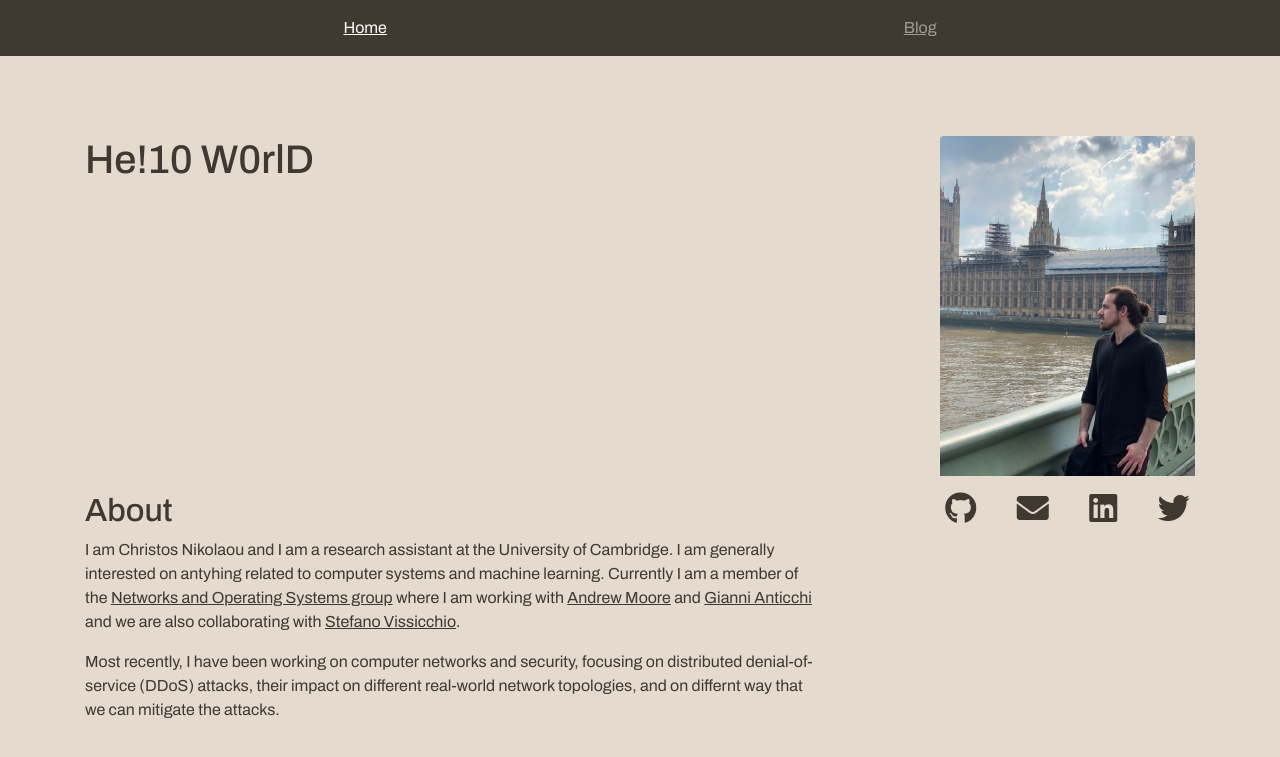
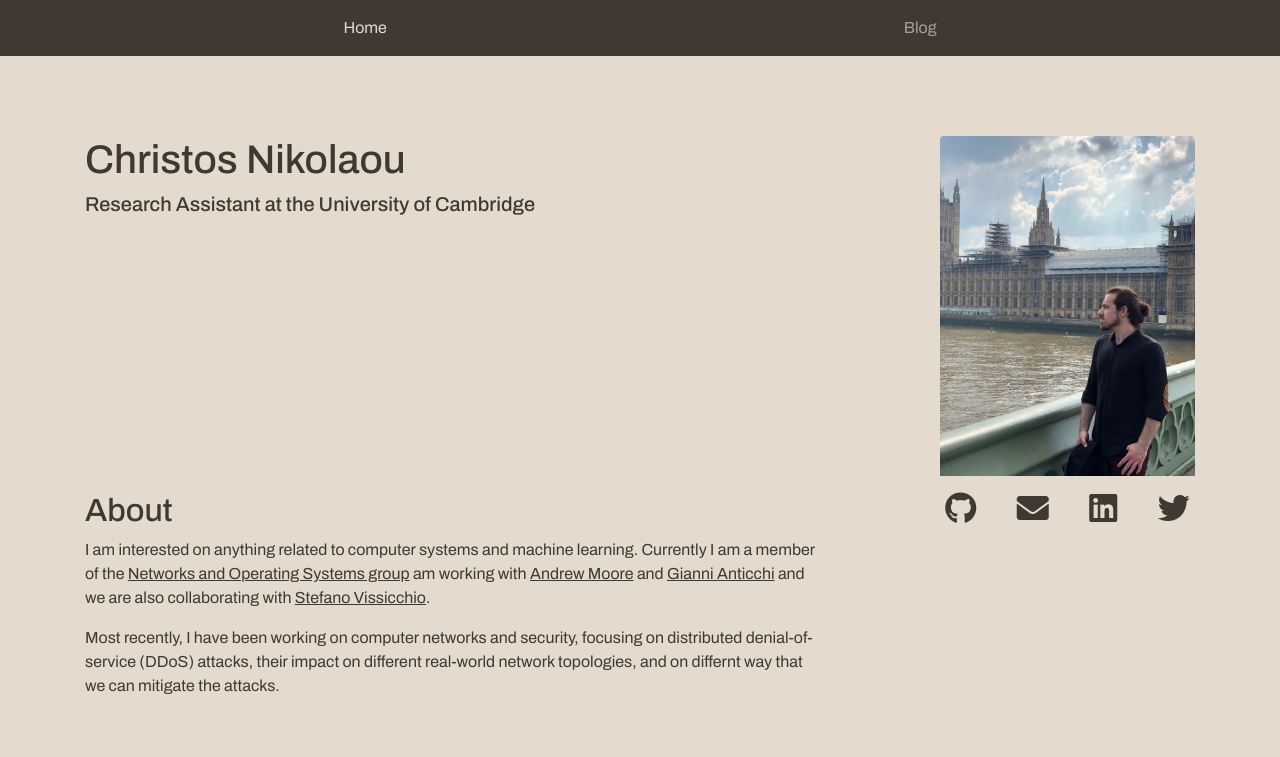
Before and after one commit to cNikolaou/cnikolaou.github.io, a Jekyll site: the page built from index.html, in a window 1280 px wide. Shown: the top 757 px of the page. Built offline with Jekyll 4.4.1, drawn with Linux system fonts in a browser that asks for light colours; nearby versions of some CDN libraries.

Commit message:
Improve the UI of the navigation bar and the landing page

```diff
--- a/_includes/navigation.html
+++ b/_includes/navigation.html
@@ -1,12 +1,12 @@
-<nav class="navbar navbar-expand-lg navbar-dark" style="background-color: #3f3931;">
+<nav class="navbar navbar-expand-lg " style="background-color: #3f3931;">
     <div class="container">
         <div class="collapse navbar-collapse" id="navbarSupportedContent">
             <ul class="navbar-nav nav-fill w-100">
-                <li class="nav-item active">
-                    <a class="nav-link" href="/">Home<span class="sr-only">(current)</span></a>
+                <li class="nav-item">
+                    <a class="nav-link {% if page.url == "/" %}active-nav{% endif %}" href="/">Home</a>
                 </li>
                 <li class="nav-item">
-                    <a class="nav-link" href="/blog.html">Blog</a>
+                    <a class="nav-link {% if page.url == "/blog.html" %}active-nav{% endif %}" href="/blog.html">Blog</a>
                 </li>
             </ul>
         </div>
--- a/assets/css/main.css
+++ b/assets/css/main.css
@@ -4,12 +4,25 @@ body {
     font-family: 'Archivo', sans-serif;
 }
 
-a {
+.nav-link {
+    color: #e5dacea1;
+}
+
+.nav-link:hover {
+    color: #e5dace;
+}
+
+.active-nav {
+    color: #e5dace;
+}
+
+
+.text-link {
     text-decoration: underline;
     color: #3f3931;
 }
 
-a:hover {
+.text-link:hover {
     color: #6d7973;
 }
 
--- a/index.html
+++ b/index.html
@@ -5,7 +5,8 @@ title: Christos Nikolaou - Home
 
 <div class="topBox row justify-content-between">
     <div class="col-6">
-        <h1>He!10 W0rlD</h1>
+        <h1>Christos Nikolaou</h1>
+        <h5>Research Assistant at the University of Cambridge</h5>
     </div>
     <div class="col-3">
         <img src="imgs/photo_2.jpg" alt="" class="img-fluid rounded pb-3">
@@ -16,9 +17,19 @@ title: Christos Nikolaou - Home
     <div class="col-8">
         <h2>About</h2>
 
-        <p>I am Christos Nikolaou and I am a research assistant at the University of Cambridge. I am generally interested on antyhing related to computer systems and machine learning. Currently I am a member of the <a href="https://www.cl.cam.ac.uk/research/srg/netos/">Networks and Operating Systems group</a> where I am working with <a href="https://www.cl.cam.ac.uk/~awm22/">Andrew Moore</a> and <a href="https://gianniantichi.github.io/index.html">Gianni Anticchi</a> and we are also collaborating with <a href="http://www0.cs.ucl.ac.uk/staff/S.Vissicchio/">Stefano Vissicchio</a>.</p>
+        <p>I am interested
+            on anything related to computer systems and machine learning.
+            Currently I am a member of the
+            <a class="text-link" href="https://www.cl.cam.ac.uk/research/srg/netos/">Networks and Operating Systems group</a>
+            am working with
+            <a class="text-link" href="https://www.cl.cam.ac.uk/~awm22/">Andrew Moore</a> and
+            <a class="text-link" href="https://gianniantichi.github.io/index.html">Gianni Anticchi</a> and we are also collaborating with
+            <a class="text-link" href="http://www0.cs.ucl.ac.uk/staff/S.Vissicchio/">Stefano Vissicchio</a>.</p>
 
-        <p>Most recently, I have been working on computer networks and security, focusing on distributed denial-of-service (DDoS) attacks, their impact on different real-world network topologies, and on differnt way that we can mitigate the attacks.</p>
+        <p>Most recently, I have been working on computer networks and
+            security, focusing on distributed denial-of-service (DDoS)
+            attacks, their impact on different real-world network topologies,
+            and on differnt way that we can mitigate the attacks.</p>
     </div>
 
     <div class="col-3">
```
